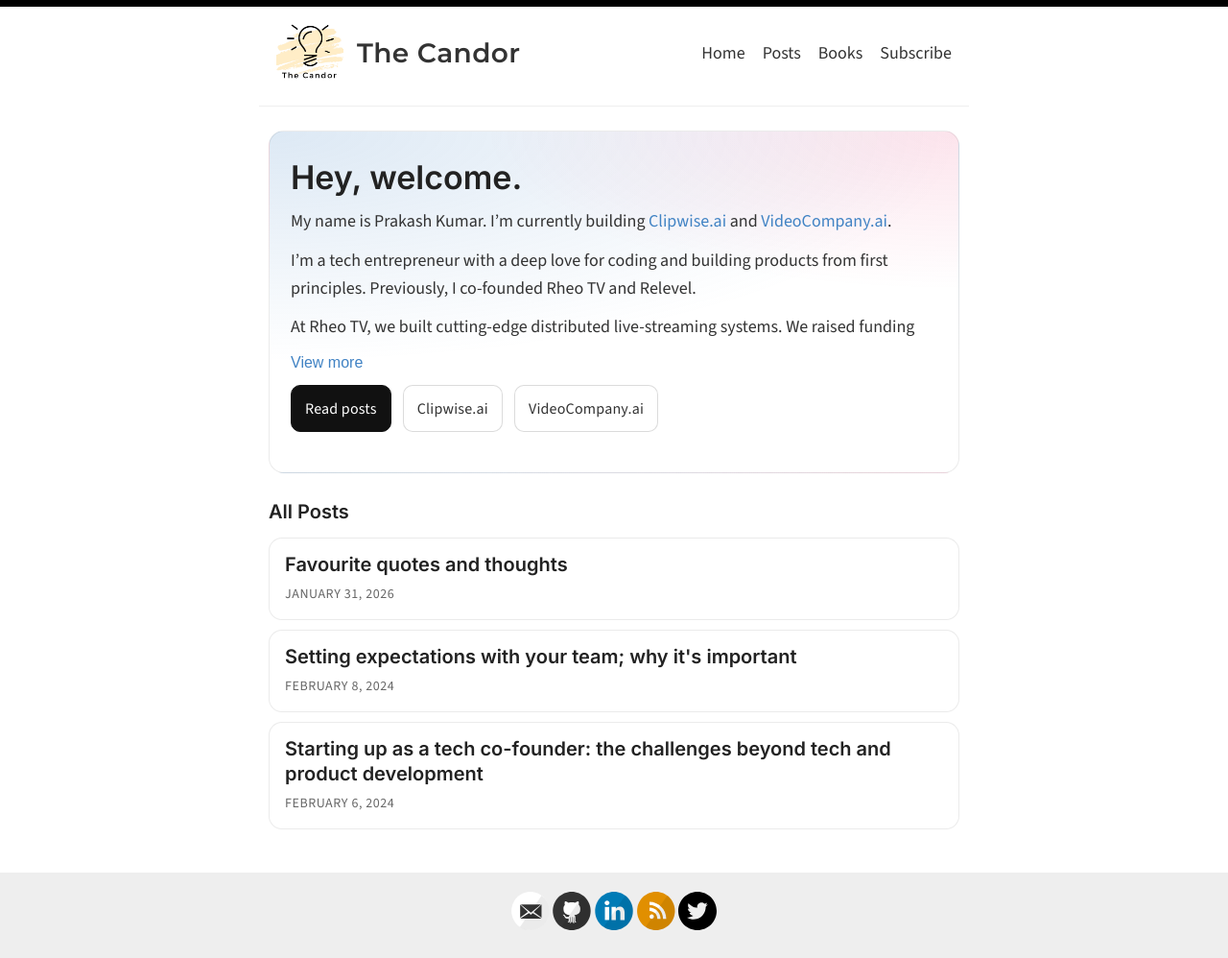
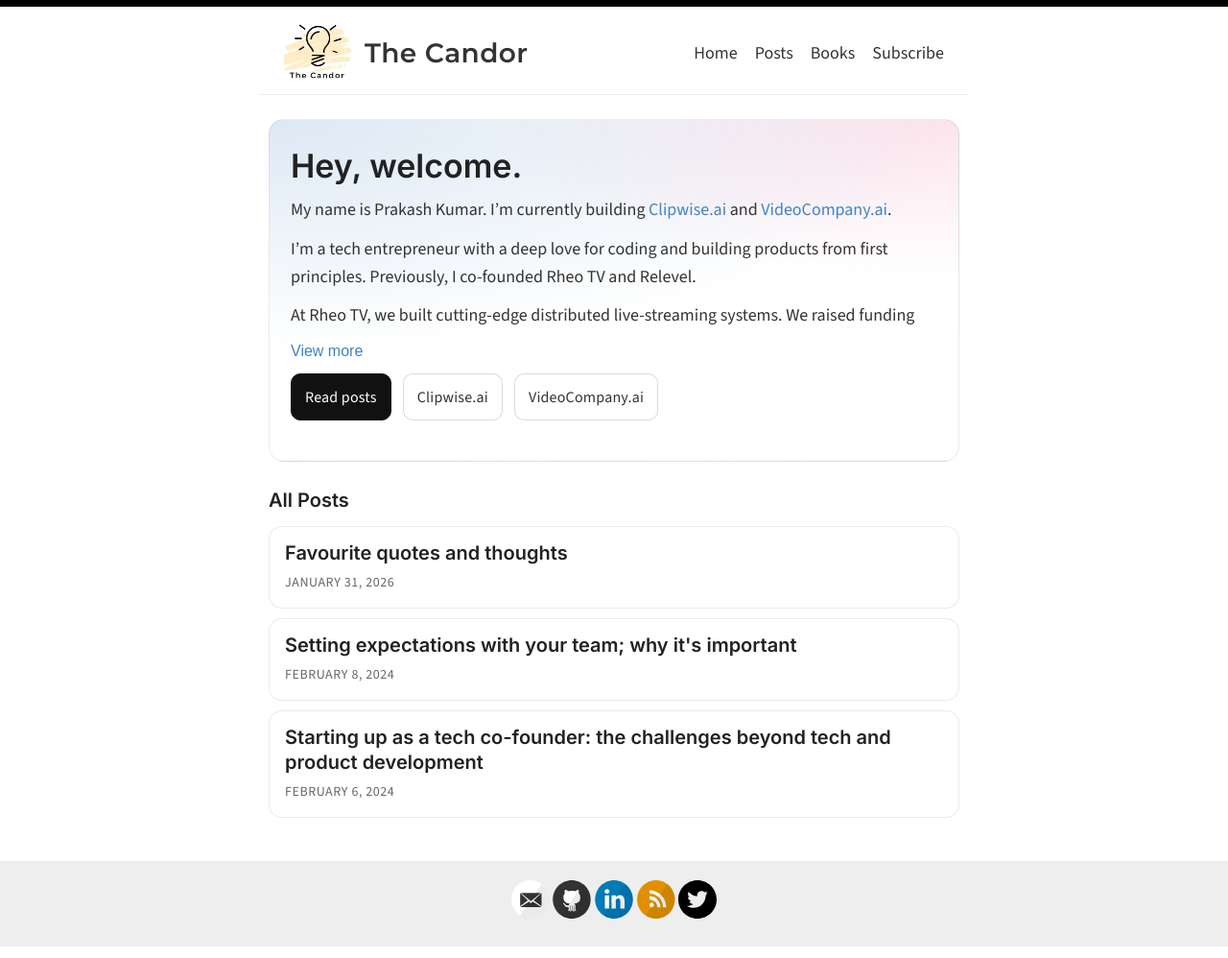
Before and after one commit to prakash09/prakash09.github.io, a Jekyll site: the page built from index.html, in a window 1280 px wide. Shown: the whole page at 96% size. Built offline with Jekyll 4.4.1, drawn with Linux system fonts in a browser that asks for light colours; the list of posts is cut into pages by our own code.

Commit message:
fixed margin top

```diff
--- a/assets/style.scss
+++ b/assets/style.scss
@@ -573,12 +573,14 @@
   align-items: center;
   justify-content: flex-start;
   gap: 18px;
-  padding: 20px 0;
+  padding: 8px;
+  margin-top: 12px;
   border-bottom: 1px solid $lightGray;
 
   @include mobile {
     gap: 14px;
-    padding: 16px 0;
+    padding: 8px;
+    margin-top: 12px;
   }
 }
 
```
